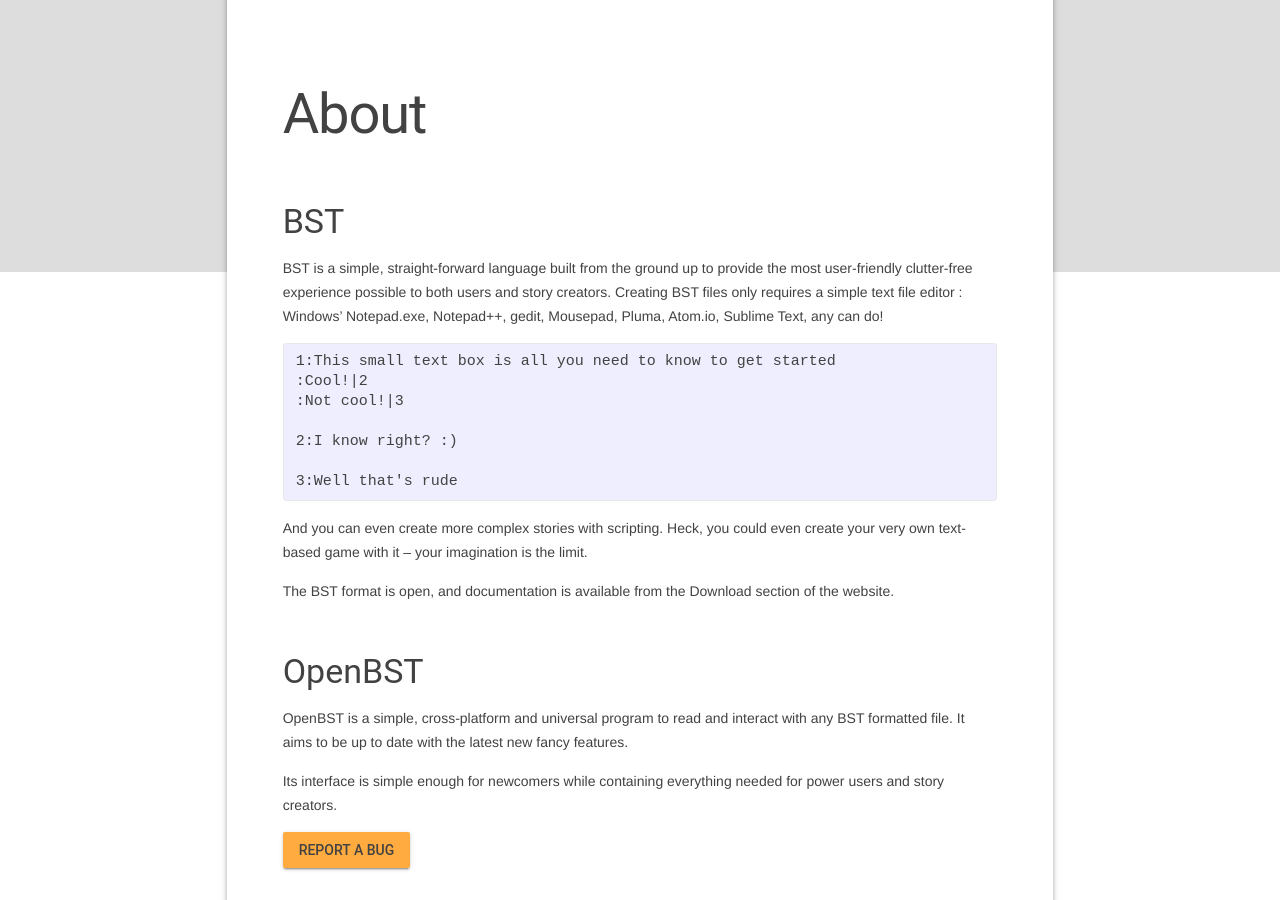
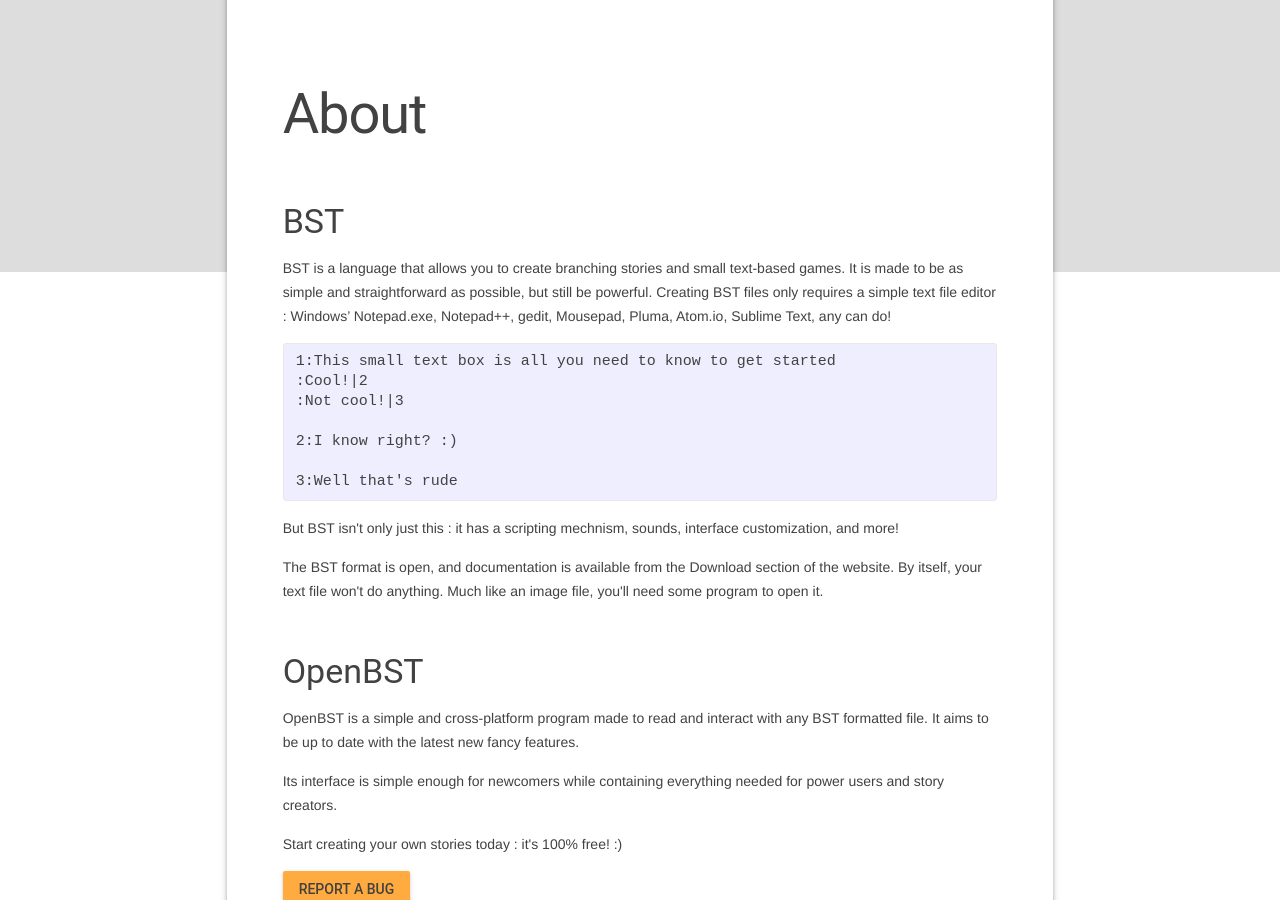
Before and after one commit to utybo/BST, a Jekyll site: the page built from index.html, in a window 1280 px wide and 900 px high, scrolled down 1263 px. Built offline with Jekyll 4.4.1, drawn with Linux system fonts in a browser that asks for light colours; nearby versions of some CDN libraries.

Commit message:
Update about.html

```diff
--- a/_includes/about.html
+++ b/_includes/about.html
@@ -1,6 +1,6 @@
 
 <h3 id="bst">BST</h3>
-<p>BST is a simple, straight-forward language built from the ground up to provide the most user-friendly clutter-free experience possible to both users and story creators. Creating BST files only requires a simple text file editor : Windows’ Notepad.exe, Notepad++, gedit, Mousepad, Pluma, Atom.io, Sublime Text, any can do!</p>
+<p>BST is a language that allows you to create branching stories and small text-based games. It is made to be as simple and straightforward as possible, but still be powerful. Creating BST files only requires a simple text file editor : Windows’ Notepad.exe, Notepad++, gedit, Mousepad, Pluma, Atom.io, Sublime Text, any can do!</p>
 
 <pre><code>1:This small text box is all you need to know to get started
 :Cool!|2
@@ -11,14 +11,16 @@
 3:Well that's rude
 </code></pre>
 
-<p>And you can even create more complex stories with scripting. Heck, you could even create your very own text-based game with it – your imagination is the limit.</p>
+<p>But BST isn't only just this : it has a scripting mechnism, sounds, interface customization, and more!</p>
 
-<p>The BST format is open, and documentation is available from the Download section of the website.</p>
+<p>The BST format is open, and documentation is available from the Download section of the website. By itself, your text file won't do anything. Much like an image file, you'll need some program to open it.</p>
 
 <h3 id="openbst">OpenBST</h3>
-<p>OpenBST is a simple, cross-platform and universal program to read and interact with any BST formatted file. It aims to be up to date with the latest new fancy features.</p>
+<p>OpenBST is a simple and cross-platform program made to read and interact with any BST formatted file. It aims to be up to date with the latest new fancy features.</p>
 
 <p>Its interface is simple enough for newcomers while containing everything needed for power users and story creators.</p>
+
+<p>Start creating your own stories today : it's 100% free! :)
 
 <p><button class="mdl-button mdl-js-button mdl-button--raised mdl-js-ripple-effect mdl-button--accent" onclick="location.href='https://github.com/utybo/BST/issues'">
 Report a bug
```
